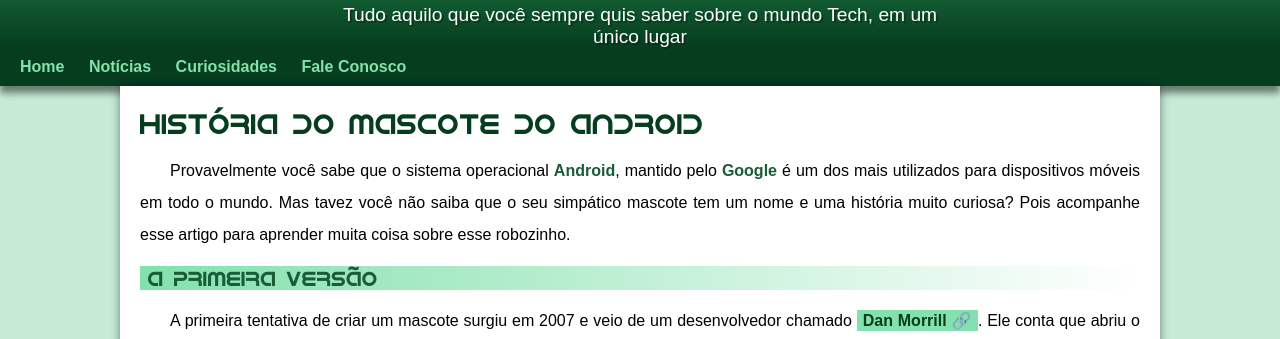
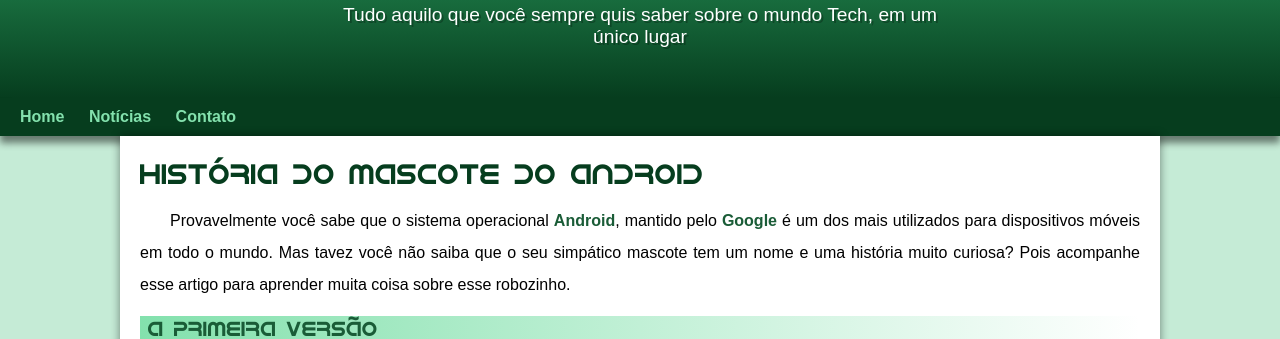
Before and after one commit to isaacdigitalcode/projeto-android, a plain HTML site: page index.html in a window 1280 px wide. Shown: the part 128-467 px from the top of the page. Drawn offline with Linux system fonts and the light colour scheme.

Commit message:
problema de paddin corigido

```diff
--- a/estilo/style.css
+++ b/estilo/style.css
@@ -57,6 +57,7 @@ header > p {
     padding-left: 10px;
     padding-right: 10px;
     margin: auto;
+    padding-bottom: 50px;
     text-shadow: 2px 2px 0px rgba(0, 0, 0, 0.267);
 }
 nav {
--- a/index.html
+++ b/index.html
@@ -16,8 +16,7 @@
     <nav>
         <a href="">Home</a>
         <a href="">Notícias</a>
-        <a href="">Curiosidades</a>
-        <a href="">Fale Conosco</a>
+        <a href="">Contato</a>
     </nav>
     <main>
         <article>
```
